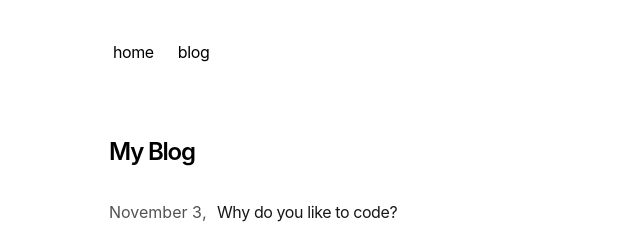
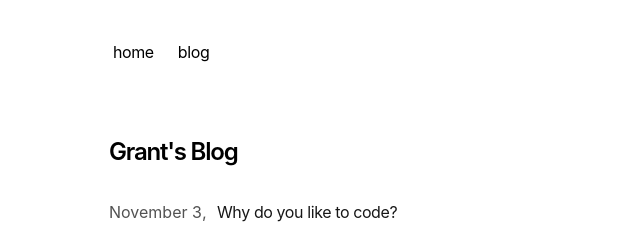
Before and after one commit to pattersongrant/personal-site, a Next.js app in the folder my-sitev2/: page /blog in a window 1280 px wide. Shown: the top 226 px of the page, without its empty margins (243-883 px from the left). Built offline with nearby package versions, Linux system fonts and the light colour scheme.

Commit message:
changed title

```diff
--- a/my-sitev2/app/blog/page.tsx
+++ b/my-sitev2/app/blog/page.tsx
@@ -8,7 +8,7 @@
 export default function Page() {
   return (
     <section>
-      <h1 className="font-semibold text-2xl mb-8 tracking-tighter">My Blog</h1>
+      <h1 className="font-semibold text-2xl mb-8 tracking-tighter">Grant's Blog</h1>
       <BlogPosts />
     </section>
   )
```
